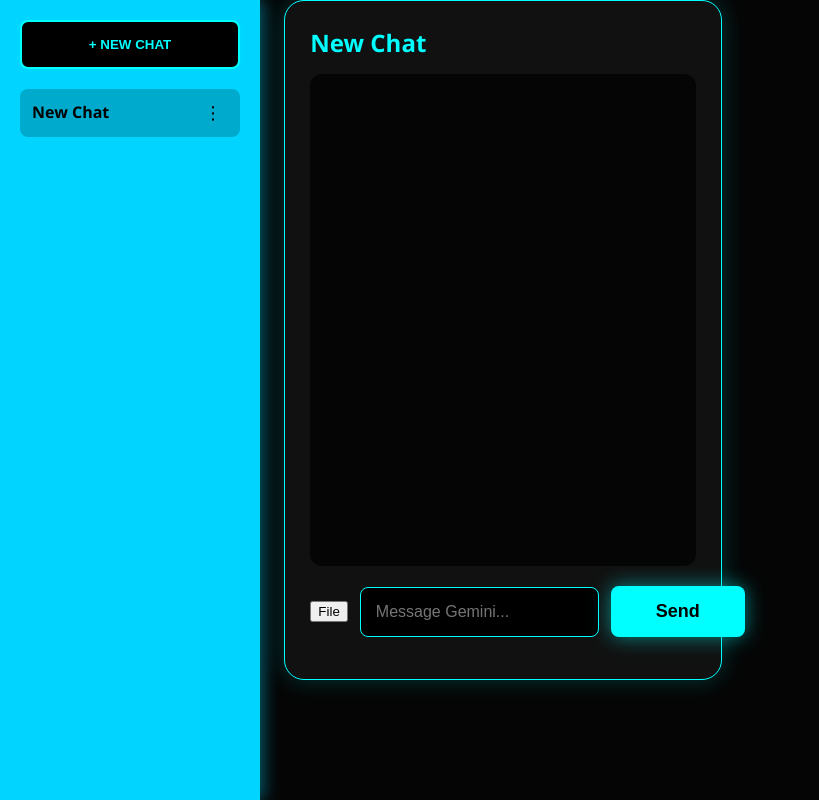
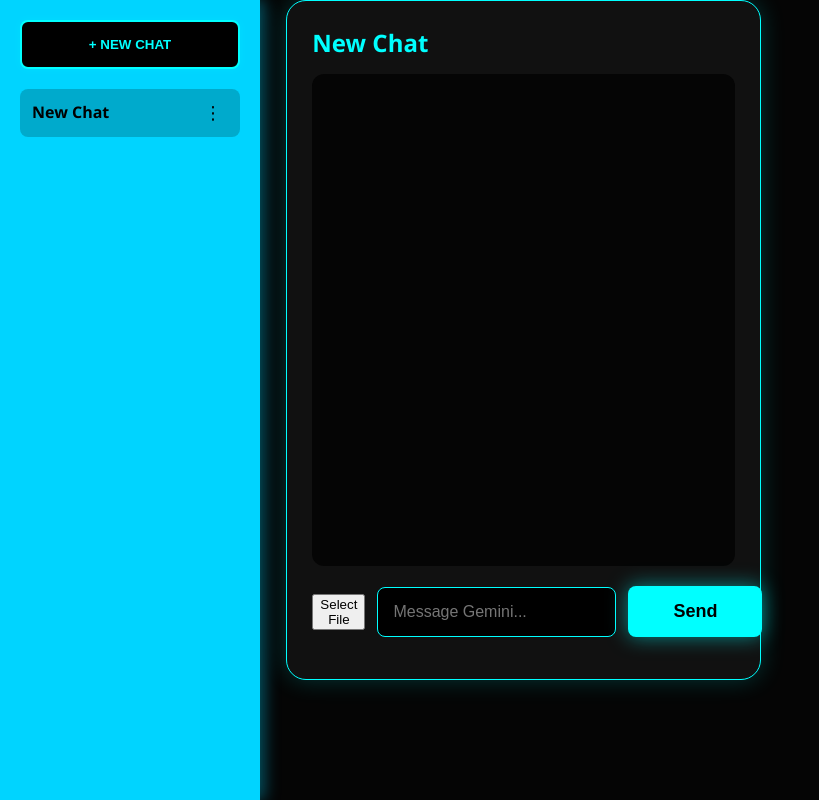
Before and after one commit to noam132/AiEditsBeta, a website: page index.html in a window 1280 px wide. Shown: the whole page, without its empty margins (0-819 px from the left). Drawn offline with Linux system fonts and the light colour scheme.

Commit message:
Update index.html

```diff
--- a/index.html
+++ b/index.html
@@ -2,7 +2,7 @@
 <html lang="en">
 <head>
     <meta charset="UTF-8">
-    <meta name="viewport" content="width=device-width, initial-scale=1.0, maximum-scale=1.0, user-scalable=no">
+    <meta name="viewport" content="width=device-width, initial-scale=1.0">
     <title>AiEdits Beta</title>
     <link rel="stylesheet" href="style.css">
 </head>
@@ -15,22 +15,18 @@
     <div class="main-content">
         <div class="container">
             <h2 id="activeChatTitle" style="color:#00ffff; margin: 0 0 15px 0;">New Chat</h2>
-
             <div id="chatLog"></div>
-
             <div class="input-area">
                 <input type="file" id="fileInput" style="display:none;" onchange="document.getElementById('fileStatus').innerText = this.files[0] ? this.files[0].name : ''">
 
-                <button type="button" class="custom-file-upload" onclick="document.getElementById('fileInput').click()">File</button>
+                <button type="button" class="custom-file-upload" onclick="document.getElementById('fileInput').click()">Select File</button>
 
                 <input type="text" id="messageInput" placeholder="Message Gemini...">
-
                 <button id="sendBtn">Send</button>
             </div>
             <span id="fileStatus" style="font-size: 11px; color: #00ffff; margin-top: 5px; display: block; height: 12px;"></span>
         </div>
     </div>
-
     <script src="script.js"></script>
 </body>
 </html>
```
